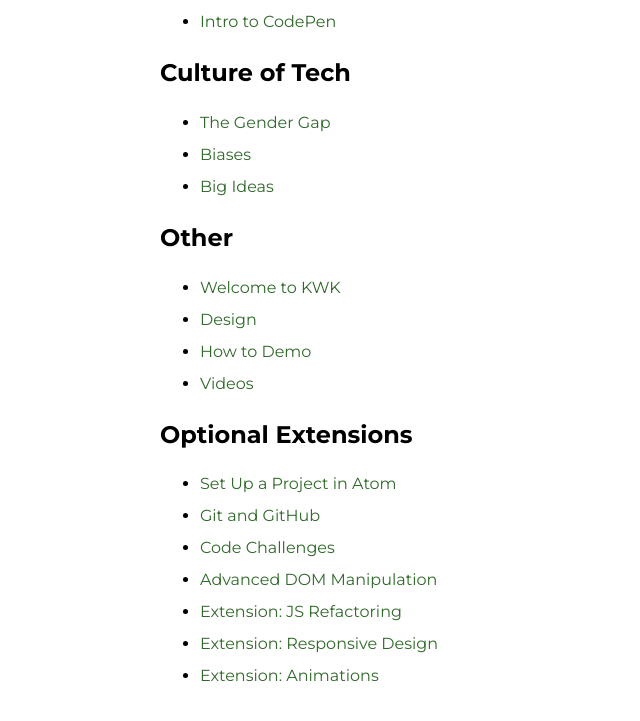
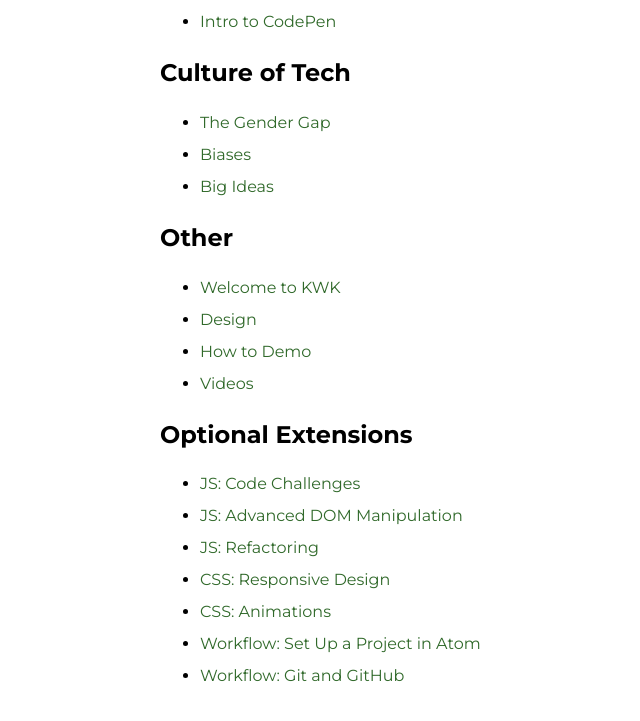
Before and after one commit to ameseee/kwk-curriculum-site, a Jekyll site: the page built from web-app/lessons/index.md, in a window 1280 px wide and 900 px high, scrolled down 1042 px, cut to the strip 0-736 px from the top of the window. Shown: the top 721 px of the strip, without its empty margins (0-640 px from the left). Built offline with Jekyll 4.4.1, drawn with Linux system fonts in a browser that asks for light colours; nearby versions of some CDN libraries.

Commit message:
Update order of lesson index, extensions section

```diff
--- a/web-app/lessons/index.md
+++ b/web-app/lessons/index.md
@@ -16,7 +16,6 @@
 - [Forms]({{ site.url }}/web-app/lessons/js-forms)
 - [Intermediate DOM Manipulation]({{ site.url }}/web-app/lessons/js-dom-manipulation-intermediate)
 - [Local Storage]({{ site.url }}/web-app/lessons/js-local-storage)
-<!-- - [Fetch Requests]({{ site.url }}/web-app/lessons/fetch-requests) -->
 
 ## HTML
 
@@ -48,10 +47,10 @@
 - [Videos]({{ site.url }}/web-app/lessons/videos)
 
 ## Optional Extensions
-- [Set Up a Project in Atom]({{ site.url }}/web-app/lessons/setup-project-atom)
-- [Git and GitHub]({{ site.url }}/web-app/lessons/git-github)
-- [Code Challenges]({{ site.url }}/web-app/lessons/code-challenges)
-- [Advanced DOM Manipulation]({{ site.url }}/web-app/lessons/js-extension-objects-dom)
-- [Extension: JS Refactoring]({{ site.url }}/web-app/lessons/js-extension-refactoring)
-- [Extension: Responsive Design]({{ site.url }}/web-app/lessons/css-extension-responsive-design)
-- [Extension: Animations]({{ site.url }}/web-app/lessons/css-extension-animations)
+- [JS: Code Challenges]({{ site.url }}/web-app/lessons/code-challenges)
+- [JS: Advanced DOM Manipulation]({{ site.url }}/web-app/lessons/js-extension-objects-dom)
+- [JS: Refactoring]({{ site.url }}/web-app/lessons/js-extension-refactoring)
+- [CSS: Responsive Design]({{ site.url }}/web-app/lessons/css-extension-responsive-design)
+- [CSS: Animations]({{ site.url }}/web-app/lessons/css-extension-animations)
+- [Workflow: Set Up a Project in Atom]({{ site.url }}/web-app/lessons/setup-project-atom)
+- [Workflow: Git and GitHub]({{ site.url }}/web-app/lessons/git-github)
```
